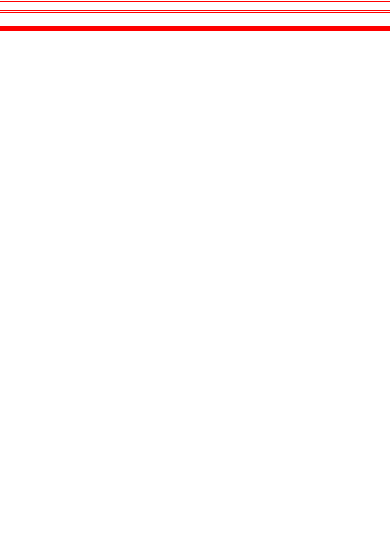
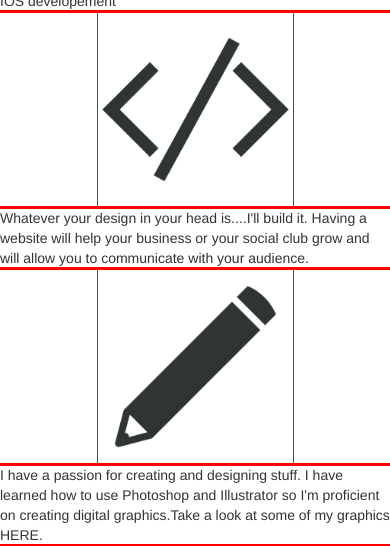
Before and after one commit to BrettWhitleyHamilton/Banananado, a PHP site: page /index.html in a window 390 px wide. Shown: the part 469-1015 px from the top of the page. Before the commit the page ends 500 px from the top, so only its background shows below. Run offline with PHP 8.4, Linux system fonts and the light colour scheme.

Commit message:
gridded the icons and text

```diff
--- a/css/style.css
+++ b/css/style.css
@@ -1,6 +1,6 @@
 #logo{
 	height: auto;
-	width: 80%;
+	width: 25%;
 
 }
 
@@ -16,6 +16,11 @@ ul {
 	text-align: center;
 }
 #welcome{
-	margin-top: 3.5%;
-	margin-bottom: 3.5%;
+	margin-top: 5%;
+	margin-bottom: 10%;
 }
+
+.icons{
+	height: auto;
+	width: 50%
+}
--- a/index.html
+++ b/index.html
@@ -22,30 +22,40 @@
 			</div>
 		</div>
 	</header>
-<div class="row">
-<div id="welcome">
-<div class="col-md-4"></div>
-<div class="col-md-4">
+	<div id="welcome"class="row">
+		<div>
+			<div class="col-md-12">
 				<div ><img class="center-block"id="logo"src="images/logo.png"></div>
 				<h1 id="welcome_text">Welcome to Bananando</h1>
 			</div>
-	<div class="col-md-4"></div>
 		</div>
 	</div>
 	<div id="work_can_offer" class="row">
 		<div id="mobile_apps" class="col-md-4">
-		<div id="mobileImage"></div>
-		<div id="mobileText"></div>
+			<div id="mobileImage"><img class="icons center-block"src="images/phone.png"></div>
+			<div class="row">
+				<div class="col-md-3"></div>
+				<div id="mobileText" class="col-md-6">I'm currently learning and developing Android apps. Once I have learned as much as I can from Android, I will move on to IOS developement
+				</div>
+				<div class="col-md-3"></div>
+			</div>
 		</div>
 		<div id="web_dev" class="col-md-4">
-		<div id="webImage"></div>
-		<div id="webText"></div>
+			<div id="webImage"><img class="icons center-block" src="images/code.png"></div>
+			<div class="row">
+				<div class="col-md-3"></div>
+				<div id="webText" class="col-md-6">Whatever your design in your head is....I'll build it. Having a website will help your business or your social club grow and will allow you to communicate with your audience.</div>
+				<div class="col-md-3"></div>
+			</div>
 		</div>
 		<div id="graphics" class="col-md-4">
-		<div id="graphicsImage"></div>
-		<div id="graphicsText"></div>
+			<div id="graphicsImage" ><img class="icons center-block" src="images/pencil.png"></div>
+			<div class="row">
+				<div class="col-md-3"></div>
+				<div id="graphicsText" class="col-md-6">I have a passion for creating and designing stuff. I have learned how to use Photoshop and Illustrator so I'm proficient on creating digital graphics.Take a look at some of my graphics HERE.</div>
+				<div class="col-md-3"></div>
 			</div>
-
+		</div>
 	</div>
 </div>
 </body>
```
Lines whose indentation alone changed are shown as unchanged.
